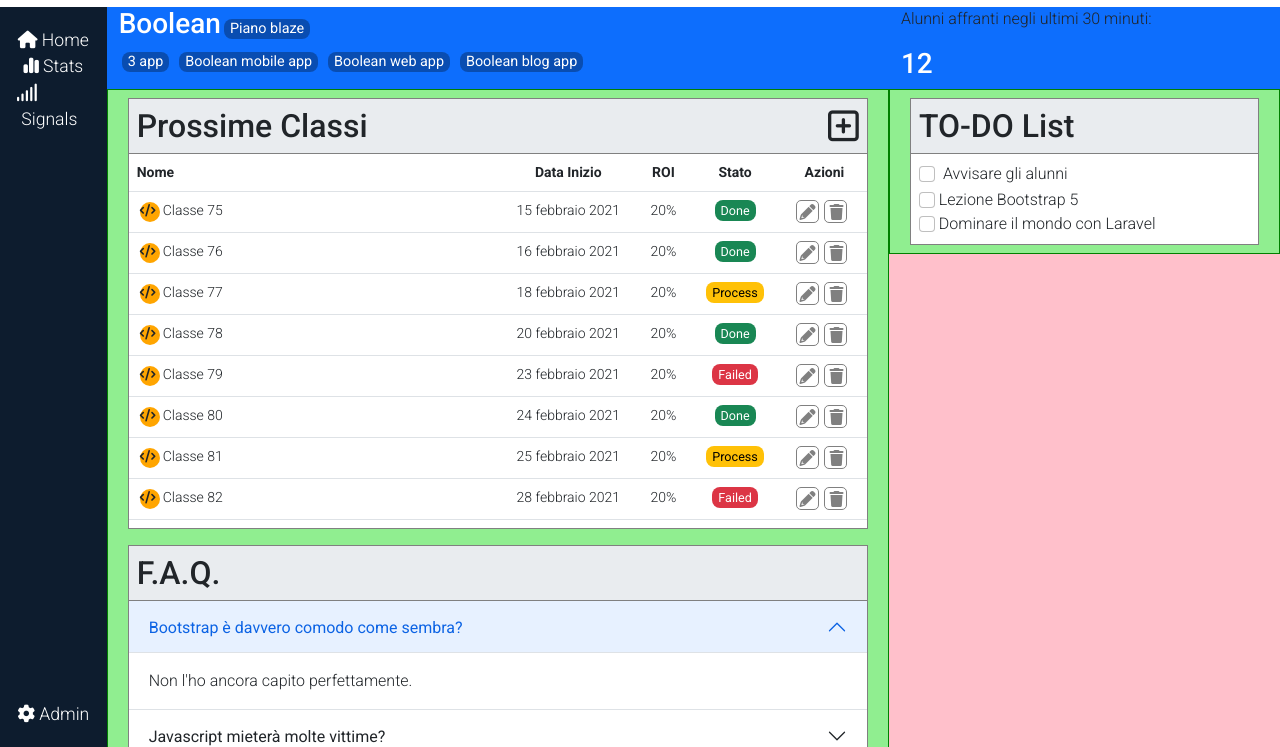
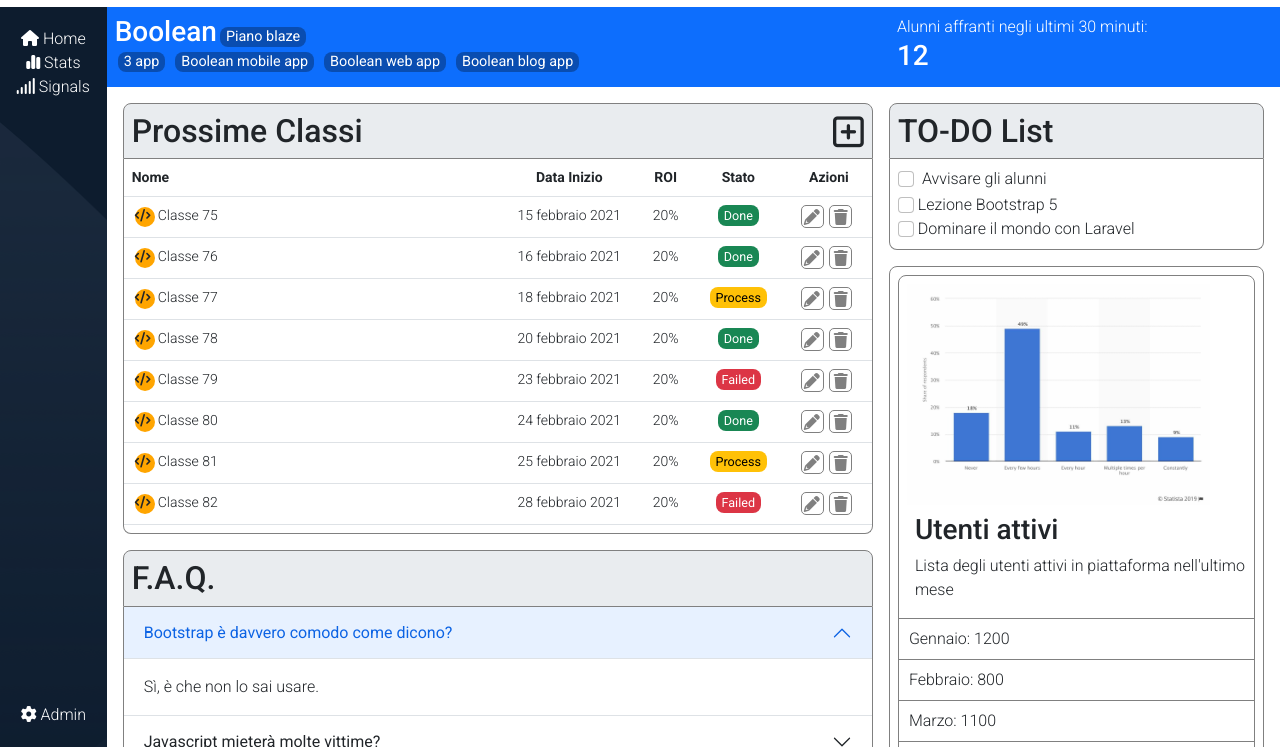
Before and after one commit to DeboraCocchi/html-css-bootstrap-dashboard, a plain HTML site: page index.html in a window 1280 px wide. Shown: the part 53-800 px from the top of the page. Drawn offline with nearby package versions, Linux system fonts and the light colour scheme.

Commit message:
[structure]almost-end-but-still-critical

```diff
--- a/assets/css/style.css
+++ b/assets/css/style.css
@@ -5,12 +5,14 @@ body{
   font-weight: 300;
 }
 
-a{
+header a, aside a{
   text-decoration: none;
   color:white;
 }
-a:hover{
+header a:hover, aside a:hover{
   cursor: pointer;
+  font-weight: bold;
+  color:white;
 }
 
 .dc-debug{
@@ -48,17 +50,16 @@ header{
   width:60%;
 }
 
+.dropdown-menu.dc-dropdown[data-bs-popper]{
+  left:-150px;
+}
+
 /* +++++++++  MAIN / GENERAL +++++++++++ */
 
 main{
   height:calc(100vh - 60px);
   padding-top:60px;
 
-}
-
-main .row.dc-reset:first-of-type{
-  height:100%;
-  background-color: red;;
 }
 
 /* +++++ASIDE+++++++++ */
@@ -69,34 +70,35 @@ aside{
 
 }
 
+aside>div{
+  background-image: url('../img/sidebar-bg.png');
+  background-position: cover;
+}
+
 .dc-aside-top, .dc-aside-bottom{
-  font-size: 1.1rem;
+  font-size: 1rem;
   padding:20px 5px;
 }
 
 
 /* ++++++++++  MAIN CONTAINER +++++++++++ */
 
-main .dc-main-container{
-  background-color: pink;
-  padding:0;
-  height:calc(100vh - 60px);
-
-}
 
 main .dc-main-container h3, .dc-main-container h5{
   display: inline-block;
   color:white;
 }
 
-main .row.dc-reset:first-of-type{
-  height: calc(100vh - 60px);
-
+.dc-upper-stripe{
+  background-color: var(--bs-blue);
+  color:white;
+  height:80px;
 }
 
-.dc-upper-stripe{
-  background-color: var(--bs-blue);
+.dc-upper-stripe + .row.overflow-auto{
+  height:calc(100vh - 140px);
 }
+
 .dc-badge{
   border-radius:8px;
   padding:3px 6px;
@@ -129,6 +131,8 @@ main .row.dc-reset:first-of-type{
 .dc-section .dc-section-head{
   border:1px solid grey;
   background-color: #e9ecef;
+  border-top-left-radius: 8px;
+  border-top-right-radius: 8px;
 }
 
 
@@ -143,7 +147,12 @@ main .row.dc-reset:first-of-type{
   border-bottom:1px solid grey;
   border-right:1px solid grey;
   font-weight: 300;
+  border-bottom-left-radius: 8px;
+  border-bottom-right-radius: 8px;
+
 }
+
+/* +++++++++  TABLE  +++++++++++++ */
 
 .dc-section-body table th[scope="row"]::before{
   content:'\f121''\00a0 ';
@@ -167,18 +176,11 @@ table{
   text-align: center;
   font-size:14px;
 }
-/*
-table tr{
-  line-height:40px;
-
-} */
 
 table th[class="nome"]{
   width:50%;
   text-align: left;
 }
-
-
 
 .dc-mini-icons{
   display: inline-block;
@@ -202,3 +204,40 @@ span.dc-mini-icons{
   top: 3px;
   color:grey;
 }
+
+/* ++++++++++   ACCORDION ++++++++++++ */
+
+.dc-border{
+  border-bottom-left-radius: 8px;
+  border-bottom-right-radius: 8px;
+}
+
+
+/* ++++++++++ GRAFICO +++++++++++++++ */
+.dc-right-main .dc-section:last-of-type .dc-section-body{
+  border-radius:8px;
+  border-top:1px solid grey;
+}
+.dc-right-main .dc-section-body:last-of-type h3{
+  color:var(--grey);
+}
+.dc-right-main .dc-section-body:last-of-type img{
+  width:90%;
+  padding:8px;
+}
+
+.dc-right-main .dc-section-body:last-of-type ul{
+  list-style: none;
+}
+
+.dc-outline-cont{
+  border:1px solid grey;
+  border-radius:8px;
+
+}
+
+.dc-right-main ul li{
+  border-top:1px solid grey;
+  padding:8px 10px;
+  margin:0;
+}
--- a/index.html
+++ b/index.html
@@ -64,11 +64,11 @@
               <a class="nav-link dc-nav-link dropdown-toggle" href="#" role="button" data-bs-toggle="dropdown" aria-expanded="false">
                 <i class="bi bi-bell-fill"></i>
               </a>
-              <ul class="dropdown-menu">
-                <li><a class="dropdown-item" href="#">Action</a></li>
-                <li><a class="dropdown-item" href="#">Another action</a></li>
+              <ul class="dropdown-menu dc-dropdown">
+                <li><a class="dropdown-item" href="#">Notifications</a></li>
+                <li><a class="dropdown-item" href="#">Profile</a></li>
                 <li><hr class="dropdown-divider"></li>
-                <li><a class="dropdown-item" href="#">Something else here</a></li>
+                <li><a class="dropdown-item" href="#">Log-in</a></li>
               </ul>
             </li>
 
@@ -95,9 +95,11 @@
 
   <main>
     <div class="container-fluid dc-reset">
-      <div class="row dc-reset overflow-auto">
+      <div class="row dc-reset">
 
-        <aside class="col-1 h-100 d-flex flex-column justify-content-between align-items-center">
+        <aside class="col-1 p-0">
+          <div class="d-flex flex-column justify-content-between align-items-center h-100">
+
 
             <div class="dc-aside-top d-flex flex-column justify-content-center align-items-center">
 
@@ -109,22 +111,23 @@
             <div class="dc-aside-bottom">
               <div><a href="#"><i class="fa-solid fa-gear"></i><span>&nbsp;Admin</span></a></div>
             </div>
+          </div>
         </aside>
 
 
-        <div class="col-11 dc-main-container">
+        <div class="col-11 p-0 dc-main-container">
 
 
           <div class="container-fluid p-0">
 
 
             <div class="row dc-upper-stripe w-100 m-0">
-              <div class="col-12 col-lg-8">
-                <h3>Boolean</h3><span class="badge dc-badge dc-dark">Piano blaze</span>
+              <div class="col-12 col-lg-8 px-2 py-2">
+                <h3 class="m-0">Boolean</h3><span class="badge dc-badge dc-dark">Piano blaze</span>
                 <div class="dc-breadcrumb">
                   <span class="badge dc-badge dc-dark">3 app</span>
-                  <span class="badge dc-badge dc-dark d-inline-block d-md-none"><i class="fa-solid fa-angles-right"></i></span>
-                  <span class="d-none d-md-inline-block">
+                  <span class="badge dc-badge dc-dark d-inline-block d-lg-none"><i class="fa-solid fa-angles-right"></i></span>
+                  <span class="d-none d-lg-inline-block">
                     <span class="badge dc-badge dc-dark">Boolean mobile app</span>
                     <span class="badge dc-badge dc-dark">Boolean web app</span>
                     <span class="badge dc-badge dc-dark">Boolean blog app</span>
@@ -134,19 +137,22 @@
 
 
               </div>
-              <div class="col-12 col-lg-4">
-                <p>Alunni affranti negli ultimi 30 minuti:<br><h3>12</h3>
+              <div class="col-12 col-lg-4 px-2 py-2">
+                <p class="m-0">Alunni affranti negli ultimi 30 minuti:<br><h3 class="m-0">12</h3>
               </div>
             </div>
 
 
-            <div class="row dc-reset">
+            <div class="row overflow-auto m-0 p-0">
 
               <!-- -----------    LEFT MAIN  -------------- -->
-              <div class="col-12 col-lg-8 dc-debug dc-left-main h-100">
+              <div class="col-12 p-3 col-lg-8 dc-left-main  h-100">
+                <div class="container-fluid p-0">
+
+                  <div class="row m-0 p-0">
 
                       <!-- --------TABELLA CLASSI----------- -->
-                <div class="dc-section p-2">
+                      <div class="dc-section col-12 mt-lg- p-lg-0 ">
                         <div class="dc-section-head d-flex justify-content-between p-2">
                           <h2 class="dc-reset">Prossime Classi</h2>
                           <div class="plus d-flex align-items-center">
@@ -311,7 +317,7 @@
 
                         <!-- -------- FAQ - ACCORDION ----------- -->
 
-                  <div class="dc-section p-2">
+                        <div class="dc-section mt-lg-3 p-lg-0 col-12">
                             <div class="dc-section-head p-2">
                               <h2 class="dc-reset">F.A.Q.</h2>
                             </div>
@@ -321,12 +327,12 @@
                                 <div class="accordion-item">
                                   <h2 class="accordion-header">
                                     <button class="accordion-button" type="button" data-bs-toggle="collapse" data-bs-target="#panelsStayOpen-collapseOne" aria-expanded="true" aria-controls="panelsStayOpen-collapseOne">
-                            Bootstrap è davvero comodo come sembra?
+                                      Bootstrap è davvero comodo come dicono?
                                     </button>
                                   </h2>
                                   <div id="panelsStayOpen-collapseOne" class="accordion-collapse collapse show" aria-labelledby="panelsStayOpen-headingOne">
                                     <div class="accordion-body">
-                            Non l'ho ancora capito perfettamente.
+                                      Sì, è che non lo sai usare.
                                     </div>
                                   </div>
                                 </div>
@@ -348,26 +354,35 @@
                                         Posso usare position:absolute per allineare le colonne?
                                       </button>
                                     </h2>
-                        <div id="panelsStayOpen-collapseThree" class="accordion-collapse collapse" aria-labelledby="panelsStayOpen-headingThree">
-                          <div class="accordion-body">
+                                    <div id="panelsStayOpen-collapseThree" class="accordion-collapse collapse dc-border"    aria-labelledby="panelsStayOpen-headingThree">
+                                      <div class="accordion-body ">
                                         Sì perchè no, purchè Stefano e i Tutor non se ne accorgano.
+                                      </div>
                                     </div>
                                   </div>
                                 </div>
                               </div>
 
                         </div>
+
+                  </div>
+                </div>
               </div>
 
-
-              </div>
                <!-- -----------  / LEFT MAIN  -------------- -->
 
+
+
+
                <!-- -----------    RIGHT MAIN  -------------- -->
-               <div class="col-12 col-lg-4 dc-debug dc-right-main h-100">
+               <div class="col-12 col-lg-4 dc-right-main h-100 p-3 py-lg-3 pe-lg-3 ps-lg-0">
+                 <div class="container-fluid p-0">
+                   <div class="row">
+
+
                        <!-- ---------TO DO LIST--------------------- -->
 
-                <div class="dc-section p-2">
+                      <div class="col-12 dc-section mt-8">
                         <div class="dc-section-head p-2">
                           <h2 class="dc-reset">TO-DO List</h2>
                         </div>
@@ -396,15 +411,41 @@
 
                       </div>
                       <!-- --------- / TO DO LIST--------------------- -->
+                      <div class="col-12 dc-section mt-3">
+                        <div class="dc-section-body container-fluid p-2 ">
+                          <div class="dc-outline-cont">
+                          <img src="assets/img/chart.jpeg" alt="chart">
+
+                          <h3 class="ps-3">Utenti attivi</h3>
+                          <p class="ps-3">Lista degli utenti attivi in piattaforma nell'ultimo mese</p>
+                          <ul class="p-0">
+                            <li>Gennaio: 1200</li>
+                            <li>Febbraio: 800</li>
+                            <li>Marzo: 1100</li>
+                            <li><a href="#">Visuaizza report approfondito</a></li>
+                          </ul>
 
                         </div>
+
+
 
 
                         </div>
                       </div>
 
+                    </div>
+                  </div>
+              </div>
+
+
 
             </div>
+          </div>
+        </div>
+
+
+
+
 
 
         </div>
@@ -412,6 +453,7 @@
 
 
 
+      </div>
     </div>
   </main>
 
```
Also changed, not shown: assets/img/chart.jpeg (added). Lines whose indentation alone changed are shown as unchanged.
